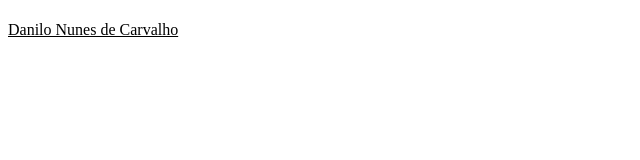
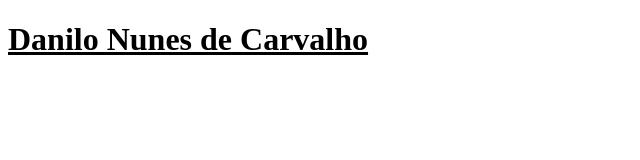
Before and after one commit to DanCrv25/iftm, a plain HTML site: page pwe/lista03/index.html in a window 1280 px wide. Shown: the whole page, without its empty margins (0-640 px from the left). Drawn offline with Linux system fonts and the light colour scheme.

Commit message:
Update index.html

```diff
--- a/pwe/lista03/index.html
+++ b/pwe/lista03/index.html
@@ -15,7 +15,7 @@ próprios sites">
 </head>
 
 <body>
-    <h1></h1><u>Danilo Nunes de Carvalho</u></h1>
+    <h1><u>Danilo Nunes de Carvalho</u></h1>
 
 </body>
 
```
